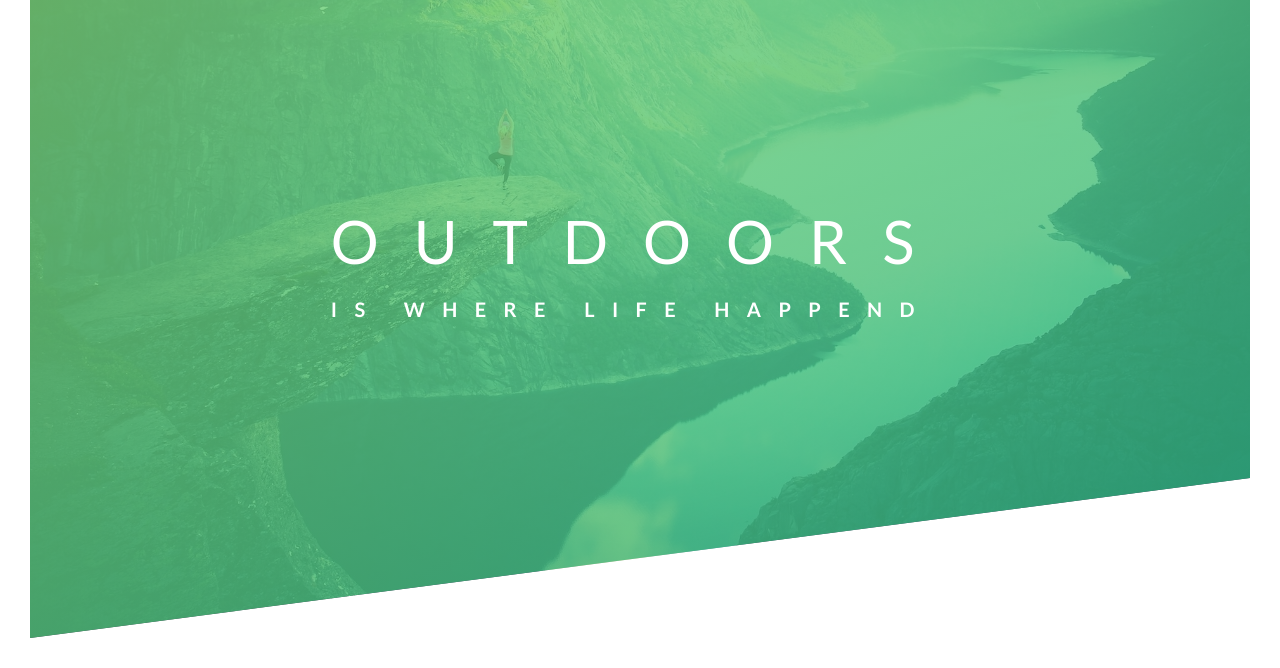
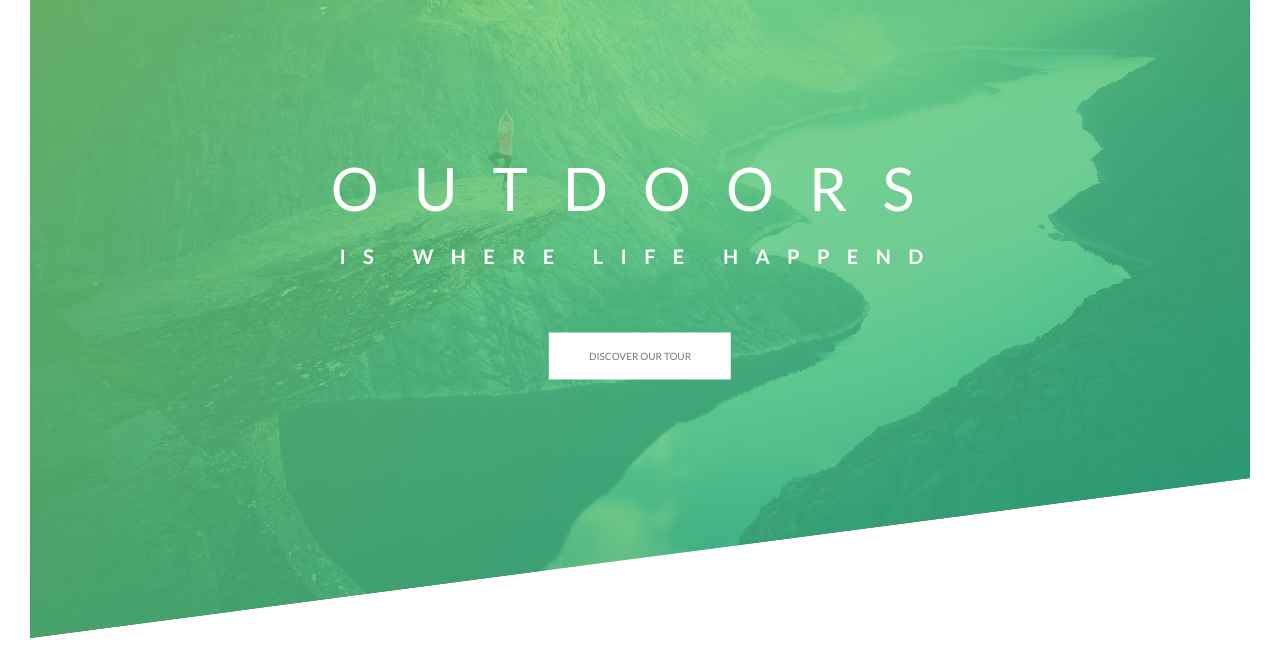
Before and after one commit to akhijannat/Nature-s-css-and-scss-project, a plain HTML site: page index.html in a window 1280 px wide. Shown: the part 152-820 px from the top of the page. Drawn offline with Linux system fonts and the light colour scheme.

Commit message:
add button

```diff
--- a/css/main.css
+++ b/css/main.css
@@ -48,6 +48,7 @@ body {
   top: 50%;
   left: 50%;
   transform: translate(-50%, -50%);
+  text-align: center;
 }
 
 .heading-primary {
@@ -55,6 +56,7 @@ body {
   text-transform: uppercase;
 
   backface-visibility: hidden;
+  margin-bottom: 60px;
 }
 
 .heading-primary-main {
@@ -114,3 +116,24 @@ body {
   }
 
 }
+
+.btn:link,
+.btn:visited {
+  display: inline-block;
+  text-transform: uppercase;
+  text-decoration: none;
+  padding: 15px 40px;
+}
+
+.btn:hover {
+  transform: translateY(-3px);
+}
+
+.btn:active {
+  transform: translateY(-1px);
+}
+
+.btn-white {
+  color: #777;
+  background: #fff;
+}
--- a/index.html
+++ b/index.html
@@ -26,6 +26,8 @@
                 <span class="heading-primary-main">Outdoors</span>
                 <span class="heading-primary-sub">is where life happend</span>
             </h1>
+
+            <a href="#" class="btn btn-white">Discover our Tour</a>
         </div>
     </header>
 
```
